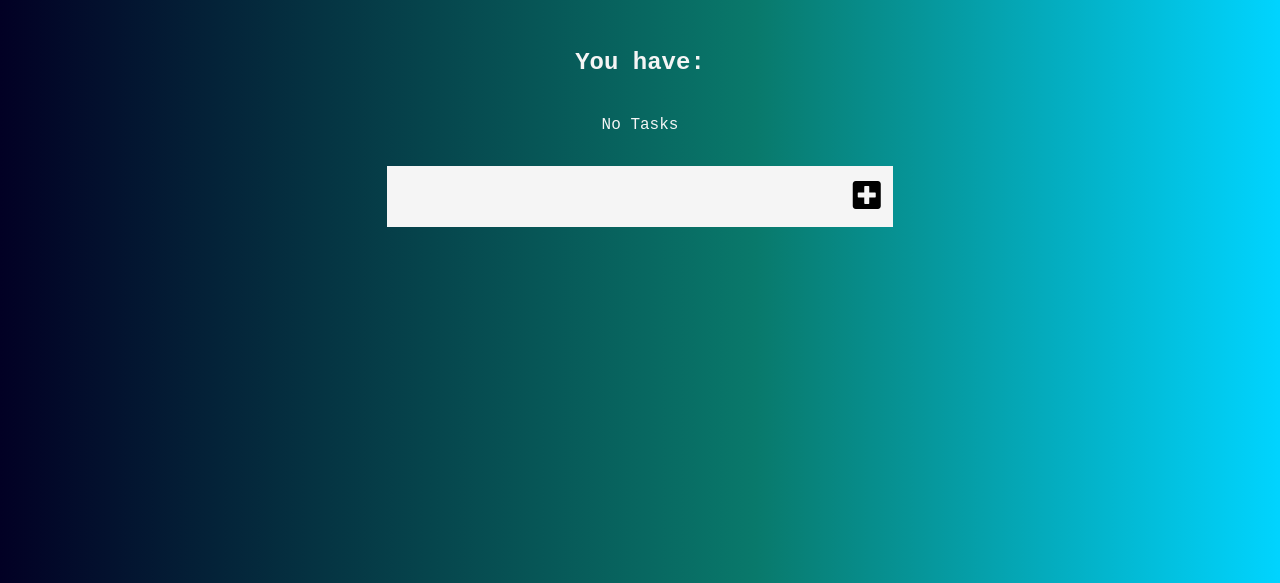
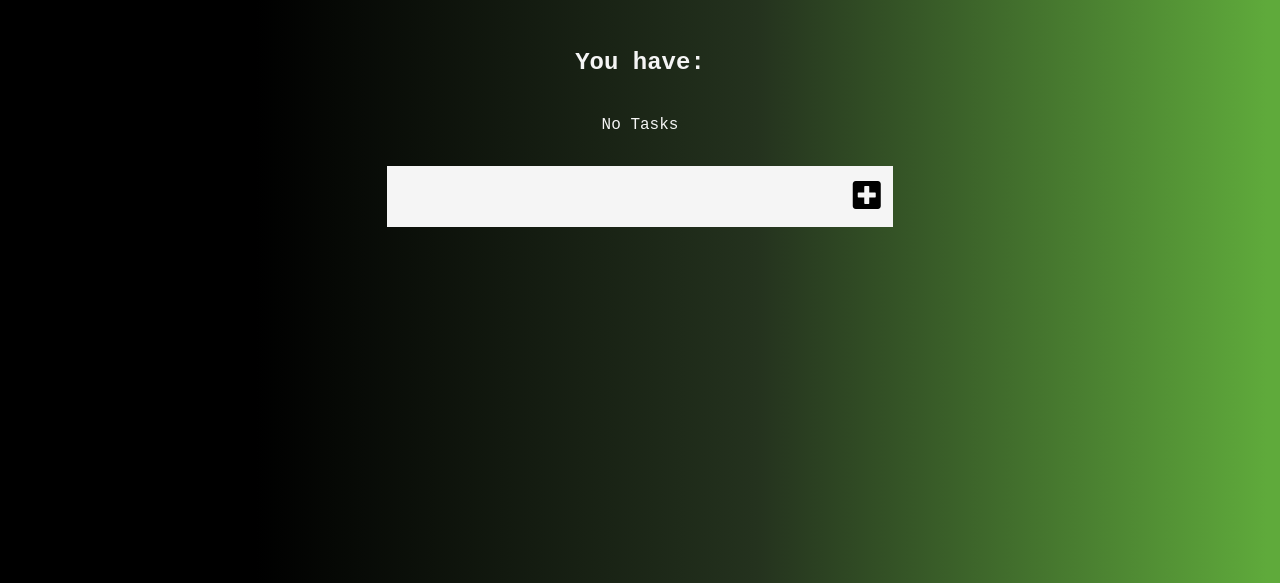
Before and after one commit to DragosB95/To-Do-App-with-Vanilla-JS, a plain HTML site: page index.html in a window 1280 px wide. Shown: the part 217-800 px from the top of the page. Drawn offline with Linux system fonts and the light colour scheme; a web font is replaced by a local one.

Commit message:
Background gradient color changed

```diff
--- a/style.css
+++ b/style.css
@@ -5,7 +5,7 @@
 body {
     font-family: 'Azeret Mono', monospace;
     color: whitesmoke;
-    background: linear-gradient(90deg, rgba(2,0,36,1) 0%, rgba(9,121,107,1) 59%, rgba(0,212,255,1) 100%);
+    background: linear-gradient(90deg, rgba(0,0,0,1) 20%, rgba(36,50,30,1) 59%, rgba(95,170,59,1) 99%);
 }
 .wrapper {
     position: relative;
```
